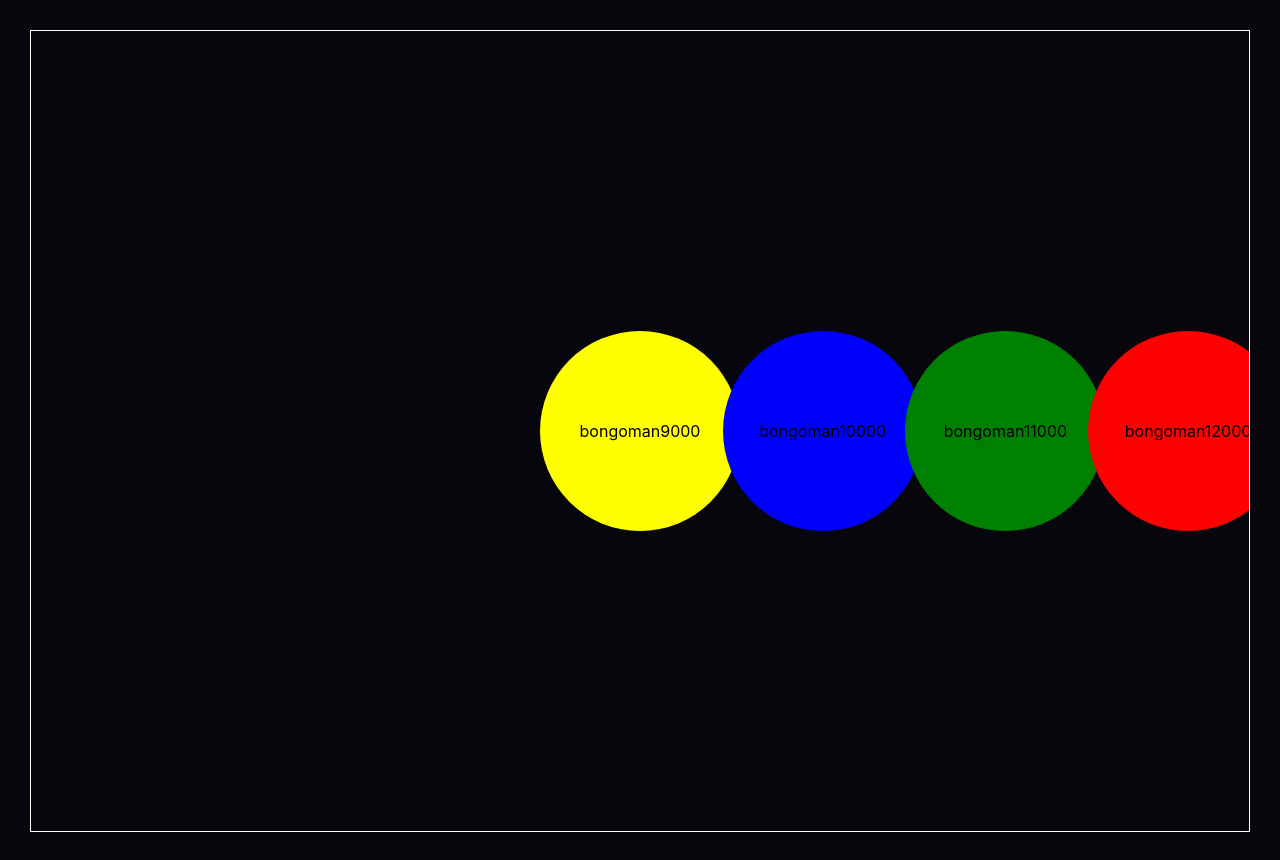
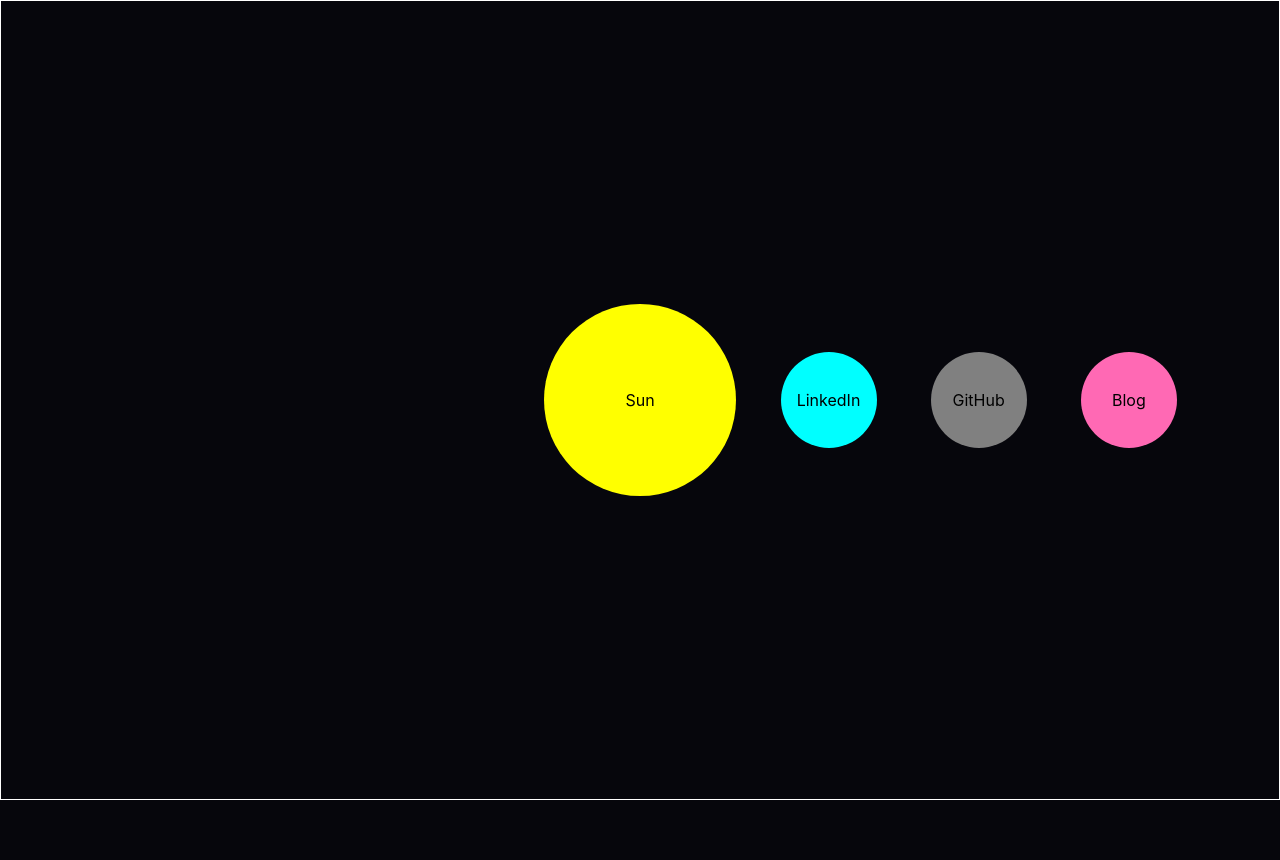
Before and after one commit to OmarAbdelmotaleb/OmarsWebsite, a React (Create React App) app in the folder omars-app/: page / in a window 1280 px wide. After the commit the page ends 800 px from the top, so only its background shows below. Built offline with nearby package versions, Linux system fonts and the light colour scheme.

Commit message:
Changes to the planet structure

```diff
--- a/omars-app/public/datasets/Planets.json
+++ b/omars-app/public/datasets/Planets.json
@@ -8,49 +8,50 @@
                 "left":50,
                 "color":"yellow",
                 "position":"absolute",
-                "width":"200px",
-                "height":"200px"
+                "width":"192px",
+                "height":"192px"
             },
-            "label":"bongoman9000"
+            "label":"Sun"
         },
         {
-            "name":"Sun2",
-            "className":"AboutMe2",
+            "name":"Planet1",
+            "className":"LinkedIn",
             "style":{
                 "top":null,
                 "left":null,
-                "color":"blue",
+                "color":"cyan",
                 "position":"absolute",
-                "width":"200px",
-                "height":"200px"
+                "width":"96px",
+                "height":"96px"
             },
-            "label":"bongoman10000"
+            "label":"LinkedIn"
         },
         {
-            "name":"Sun3",
-            "className":"AboutMe3",
+            "name":"Planet2",
+            "className":"GitHub",
             "style":{
                 "top":null,
                 "left":null,
-                "color":"green",
+                "color":"gray",
                 "position":"absolute",
-                "width":"200px",
-                "height":"200px"
+                "width":"96px",
+                "height":"96px"
             },
-            "label":"bongoman11000"
+            "label":"GitHub"
         },
         {
-            "name":"Sun4",
-            "className":"AboutMe4",
+            "name":"Planet3",
+            "className":"Blog",
             "style":{
                 "top":null,
                 "left":null,
-                "color":"red",
+                "color":"hotpink",
                 "position":"absolute",
-                "width":"200px",
-                "height":"200px"
+                "width":"96px",
+                "height":"96px"
             },
-            "label":"bongoman12000"
+            "label":"Blog"
         }
+
     ]
  }
--- a/omars-app/src/App.css
+++ b/omars-app/src/App.css
@@ -3,6 +3,7 @@
   position: relative;
   z-index: 1;
   overflow: auto;
+  box-sizing: border-box;
 }
 
 .App-logo {
@@ -43,26 +44,10 @@
   background-color: rgb(6, 6, 12);
   color: var(--light);
   margin: 0;
-  padding: 30px;
+  padding: 0;
   height: 100vh;
   overflow: hidden;
 }
-
-/* .box {
-  width: 100px;
-  height: 100px;
-  border: 2px solid blue;
-  border-radius: 12px;
-  display: flex;
-  align-items: center;
-  justify-content: center;
-  text-align: center;
-  font-weight: 600;
-  margin: 10px;
-  cursor: pointer;
-  position: relative;
-  z-index: 2;
-} */
 
 .circle {
   width: 100px;
@@ -110,37 +95,3 @@
   background: white;
   border-radius: 50%;
 }
-
-/* .sun {
-  width: 200px;
-  height: 200px;
-  border-radius: 50%;
-  cursor: pointer;
-  display: flex;
-  justify-content: center;
-  background-color: yellow;
-  z-index: 2;
-
-}
-.sun2 {
-  width: 70px;
-  height: 70px;
-  border-radius: 50%;
-  cursor: pointer;
-  display: flex;
-  justify-content: center;
-  background-color: blue;
-  z-index: 2;
-
-}
-.sun3 {
-  width: 200px;
-  height: 200px;
-  border-radius: 50%;
-  cursor: pointer;
-  display: flex;
-  justify-content: center;
-  background-color: red;
-  z-index: 2;
-
-}  */
--- a/omars-app/src/App.js
+++ b/omars-app/src/App.js
@@ -2,6 +2,8 @@
   TODO:
   - Populate the data structure and we'll customize automatically ig
   - Work on Orbiting animation
+  - Work on Zooming / Fade animations on a timeline
+  - Dynamically sizing planets
 
 
   Each Planet has 3 points of data
@@ -64,16 +66,33 @@
 }
 
 function processPlanets(PlanetList) {
-  return PlanetList.map((planet, index) => {
-    if(!planet.style.top) {
-      planet.style.top = PlanetList[index - 1].style.top;
-    }
-    if(!planet.style.left) {
-      planet.style.left = PlanetList[index - 1].style.left + (60 / PlanetList.length);
-    }
-    return planet;
+  // return PlanetList.map((planet, index) => {
+  //   if(!planet.style.top) {
+  //     planet.style.top = PlanetList[index - 1].style.top;
+  //   }
+  //   if(!planet.style.left) {
+  //     planet.style.left = PlanetList[index - 1].style.left + (60 / PlanetList.length);
+  //   }
+  //   return planet;
+  // });
+
+  const padding = 3;
+  const planetsWithoutTop = PlanetList.filter(planet => !planet.style.top);
+  const planetsWithoutLeft = PlanetList.filter(planet => !planet.style.left);
+
+  const sunTop = 50;
+  const sunLeft = 53;
+  const stepTop = (50 - padding) / (planetsWithoutTop.length + 1);
+  const stepLeft = (50 - padding) / (planetsWithoutLeft.length + 1);
+  planetsWithoutTop.forEach((planet, index) => {
+    planet.style.top = sunTop;
   });
+  planetsWithoutLeft.forEach((planet, index) => {
+    planet.style.left = sunLeft + (index + 1) * stepLeft;
+  });
+  return PlanetList;
 }
+
 
 function GetPlanets({ planets, onEnter }) {
 
```
